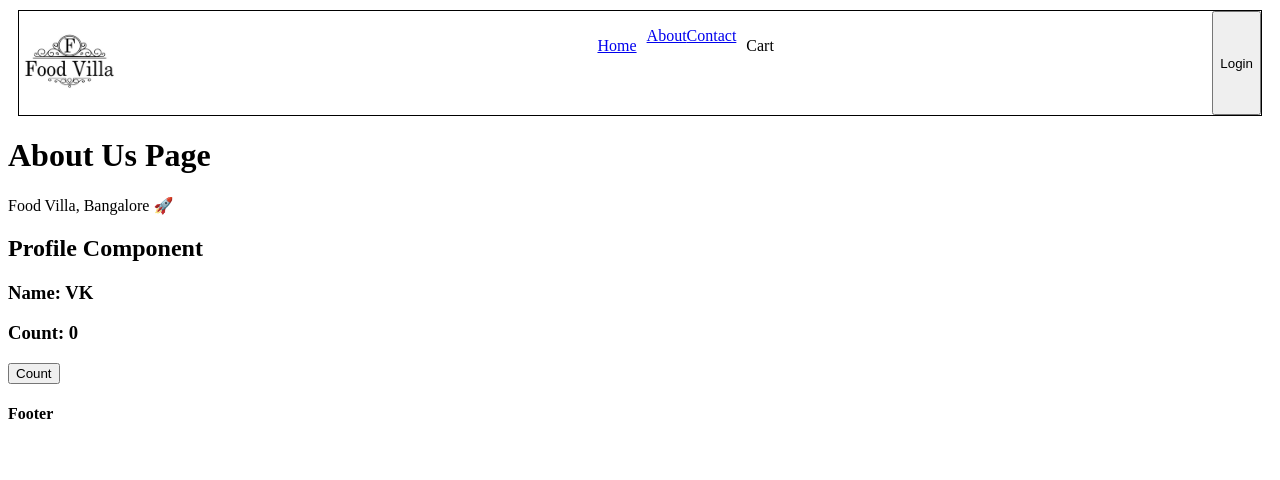
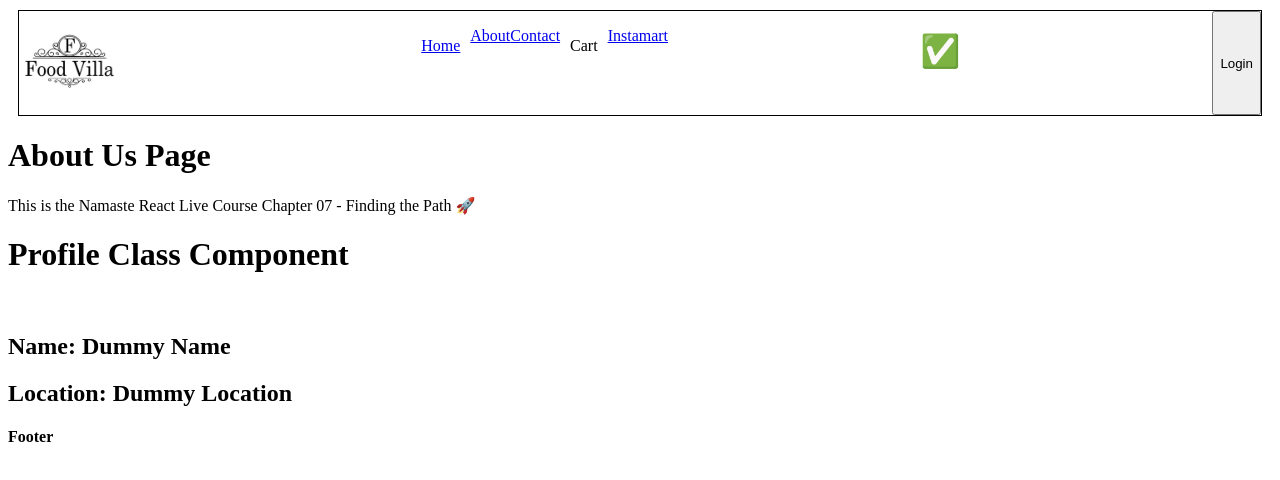
Before and after one commit to vk467/react-app, a React (Vite) app: page /about in a window 1280 px wide. Shown: the top 480 px of the page. Built offline with nearby package versions, Linux system fonts and the light colour scheme.

Commit message:
Cleaning Application and Bundling Optimization

```diff
--- a/src/App.js
+++ b/src/App.js
@@ -1,14 +1,23 @@
-import React from "react";
+import React, { lazy, Suspense } from "react";
 import ReactDOM from "react-dom/client";
 import Header from "./components/Header";
 import Body from "./components/Body";
 import Footer from "./components/Footer";
-import About from "./components/About";
 import Error from "./components/Error";
 import { createBrowserRouter, RouterProvider, Outlet } from "react-router-dom";
 import Contact from "./components/Contact";
 import RestaurantMenu from "./components/RestaurantMenu";
 import Profile from "./components/Profile";
+import Shimmer from "./components/Shimmer";
+
+const Instamart = lazy(() => import("./components/Instamart"));
+const About = lazy(() => import("./components/About"));
+// Chunking
+// Code Splitting
+// Dynamic Bundling
+// Lazy Loading
+// On Demand Loading
+// Dynamic Import
 
 const AppLayout = () => {
   return (
@@ -27,7 +36,11 @@ const appRouter = createBrowserRouter([
     children: [
       {
         path: "/about", // parentPath/{path} => localhost:1244/about
-        element: <About />,
+        element: (
+          <Suspense fallback={<h1>Loading....</h1>}>
+            <About />
+          </Suspense>
+        ),
         children: [
           {
             path: "profile", // parentPath/{path} => localhost:1244/about/profile
@@ -47,6 +60,14 @@ const appRouter = createBrowserRouter([
         path: "/restaurant/:resId",
         element: <RestaurantMenu />,
       },
+      {
+        path: "/instamart",
+        element: (
+          <Suspense fallback={<Shimmer />}>
+            <Instamart />
+          </Suspense>
+        ),
+      },
     ],
   },
 ]);
--- a/src/components/About.js
+++ b/src/components/About.js
@@ -1,4 +1,3 @@
-import { Outlet } from "react-router-dom";
 import ProfileFunctionalComponet from "./Profile";
 import Profile from "./ProfileClass";
 import { Component } from "react";
@@ -19,9 +18,9 @@ class About extends Component {
       <div>
         <h1>About Us Page</h1>
         <p>
-          Food Villa, Bangalore 🚀
+          This is the Namaste React Live Course Chapter 07 - Finding the Path 🚀
         </p>
-        <ProfileFunctionalComponet name="VK" />
+        <Profile />
       </div>
     );
   }
--- a/src/components/Body.js
+++ b/src/components/Body.js
@@ -3,14 +3,8 @@ import RestaurantCard from "./RestaurantCard";
 import { useState, useEffect } from "react";
 import Shimmer from "./Shimmer";
 import { Link } from "react-router-dom";
-
-function filterData(searchText, restaurants) {
-  const filterData = restaurants.filter((restaurant) =>
-    restaurant?.data?.name?.toLowerCase()?.includes(searchText.toLowerCase())
-  );
-
-  return filterData;
-}
+import { filterData } from "../utils/helper";
+import useOnline from "../utils/useOnline";
 
 const Body = () => {
   const [allRestaurants, setAllRestaurants] = useState([]);
@@ -29,6 +23,11 @@ const Body = () => {
     setAllRestaurants(json?.data?.cards[2]?.data?.data?.cards);
     setFilteredRestaurants(json?.data?.cards[2]?.data?.data?.cards);
   }
+  // const isOnline = useOnline();
+
+  // if (!isOnline) {
+  //   return <h1>🔴 Offline, please check your internet connection!!</h1>;
+  // }
 
   // not render component (Early return)
   if (!allRestaurants) return null;
--- a/src/components/Header.js
+++ b/src/components/Header.js
@@ -1,6 +1,7 @@
 import { useState } from "react";
 import Logo from "../assets/img/foodvilla.png";
 import { Link } from "react-router-dom";
+import useOnline from "../utils/useOnline";
 
 // SPA - Single Page Application???
 // Client Side Routing
@@ -13,6 +14,8 @@ const Title = () => (
 
 const Header = () => {
   const [isLoggedIn, setIsLoggedIn] = useState(false);
+
+  const isOnline = useOnline();
 
   return (
     <div className="header">
@@ -30,8 +33,12 @@ const Header = () => {
             <li>Contact</li>
           </Link>
           <li>Cart</li>
+          <Link to="/instamart">
+            <li>Instamart</li>
+          </Link>
         </ul>
       </div>
+      <h1>{isOnline ? "✅" : "🔴"}</h1>
       {isLoggedIn ? (
         <button onClick={() => setIsLoggedIn(false)}>Logout</button>
       ) : (
--- /dev/null
+++ b/src/components/Instamart.js
@@ -0,0 +1,10 @@
+const Instamart = () => {
+    return (
+      <div>
+        <h1>Instamart</h1>
+        <h1>100s of components inside it</h1>
+      </div>
+    );
+  };
+
+  export default Instamart;
--- a/src/components/RestaurantMenu.js
+++ b/src/components/RestaurantMenu.js
@@ -1,27 +1,12 @@
-import { useEffect, useState } from "react";
 import { useParams } from "react-router-dom";
 import { IMG_CDN_URL } from "../constants";
+import useRestaurant from "../utils/useRestaurant";
 import Shimmer from "./Shimmer";
 
 const RestaurantMenu = () => {
-  // how to read a dynamic URL params
   const { resId } = useParams();
-  // Use proper names
-  const [restaurant, setRestauraunt] = useState(null);
 
-  useEffect(() => {
-    getRestaurantInfo();
-  }, []);
-
-  async function getRestaurantInfo() {
-    const data = await fetch(
-      "https://www.swiggy.com/dapi/menu/v4/full?lat=12.9351929&lng=77.62448069999999&menuId=" +
-        resId
-    );
-    const json = await data.json();
-    console.log(json.data);
-    setRestauraunt(json.data);
-  }
+  const restaurant = useRestaurant(resId);
 
   return !restaurant ? (
     <Shimmer />
--- a/src/constants.js
+++ b/src/constants.js
@@ -1,5 +1,8 @@
 export const IMG_CDN_URL =
   "https://res.cloudinary.com/swiggy/image/upload/fl_lossy,f_auto,q_auto,w_508,h_320,c_fill/";
+
+export const FETCH_MENU_URL =
+  "https://www.swiggy.com/dapi/menu/v4/full?lat=12.9351929&lng=77.62448069999999&menuId=";
 
 export const restaurantList = [
   {
--- /dev/null
+++ b/src/utils/helper.js
@@ -0,0 +1,7 @@
+export function filterData(searchText, restaurants) {
+    const filterData = restaurants.filter((restaurant) =>
+      restaurant?.data?.name?.toLowerCase()?.includes(searchText.toLowerCase())
+    );
+
+    return filterData;
+  }
--- /dev/null
+++ b/src/utils/useOnline.js
@@ -0,0 +1,26 @@
+import { useState, useEffect } from "react";
+
+const useOnline = () => {
+  const [isOnline, setIsOnline] = useState(true);
+
+  useEffect(() => {
+    const handleOnline = () => {
+      setIsOnline(true);
+    };
+    const handleOffline = () => {
+      setIsOnline(false);
+    };
+
+    window.addEventListener("online", handleOnline);
+    window.addEventListener("offline", handleOffline);
+
+    return () => {
+      window.removeEventListener("online", handleOnline);
+      window.removeEventListener("offline", handleOffline);
+    };
+  }, []);
+
+  return isOnline;
+};
+
+export default useOnline;
--- /dev/null
+++ b/src/utils/useRestaurant.js
@@ -0,0 +1,20 @@
+import { useState, useEffect } from "react";
+import { FETCH_MENU_URL } from "../constants";
+
+const useRestaurant = (resId) => {
+  const [restaurant, setRestauraunt] = useState(null);
+
+  useEffect(() => {
+    getRestaurantInfo();
+  }, []);
+
+  async function getRestaurantInfo() {
+    const data = await fetch(FETCH_MENU_URL + resId);
+    const json = await data.json();
+    setRestauraunt(json.data);
+  }
+
+  return restaurant;
+};
+
+export default useRestaurant;
```
Also changed, not shown: 1 other file (tests, documents, lock files or other folders).
